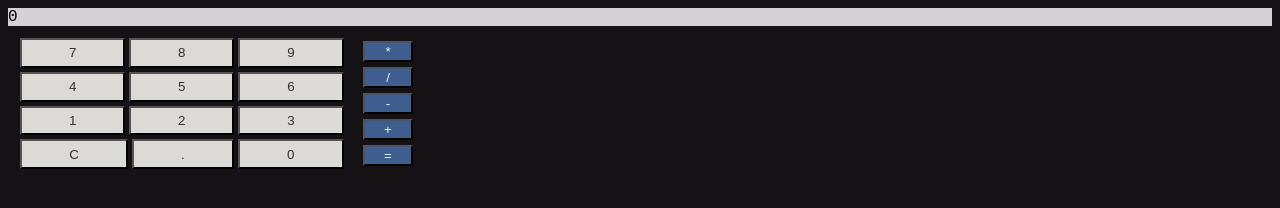
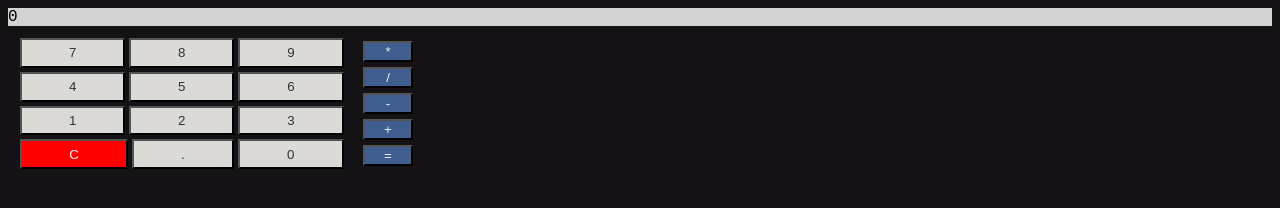
Before and after one commit to The-red-masque/javascript-calculator, a plain HTML site: page index.html in a window 1280 px wide. Drawn offline with Linux system fonts and the light colour scheme.

Commit message:
Figured out how to assign class via ternary.

```diff
--- a/calculator.js
+++ b/calculator.js
@@ -51,7 +51,7 @@ function generateOperatorButtons(inputContainer) {
 function createDigitBtn(item, parentDiv) {
   const btn = document.createElement("BUTTON");
   btn.textContent=item;
-  btn.classList.add("number-button");
+  item === "C" ? btn.classList.add("clear-button") : btn.classList.add("number-button");
   /* Collects number by click.*/
   item === "C" ? btn.addEventListener("click", clearNumbers)
   // && btn.classList.add("clear-button")
--- a/style.css
+++ b/style.css
@@ -27,9 +27,16 @@ body {
   gap:1%;
   margin:10px;
 }
-.memory-clear {
+.clear-button {
+  display:inherit;
+  flex: 1 1 auto;
   background:red;
   color:white;
+  min-width: 25%;
+  align-items: center;
+  justify-content: center;
+  margin:2px;
+
 }
 .display-div {
   color:black;
```
